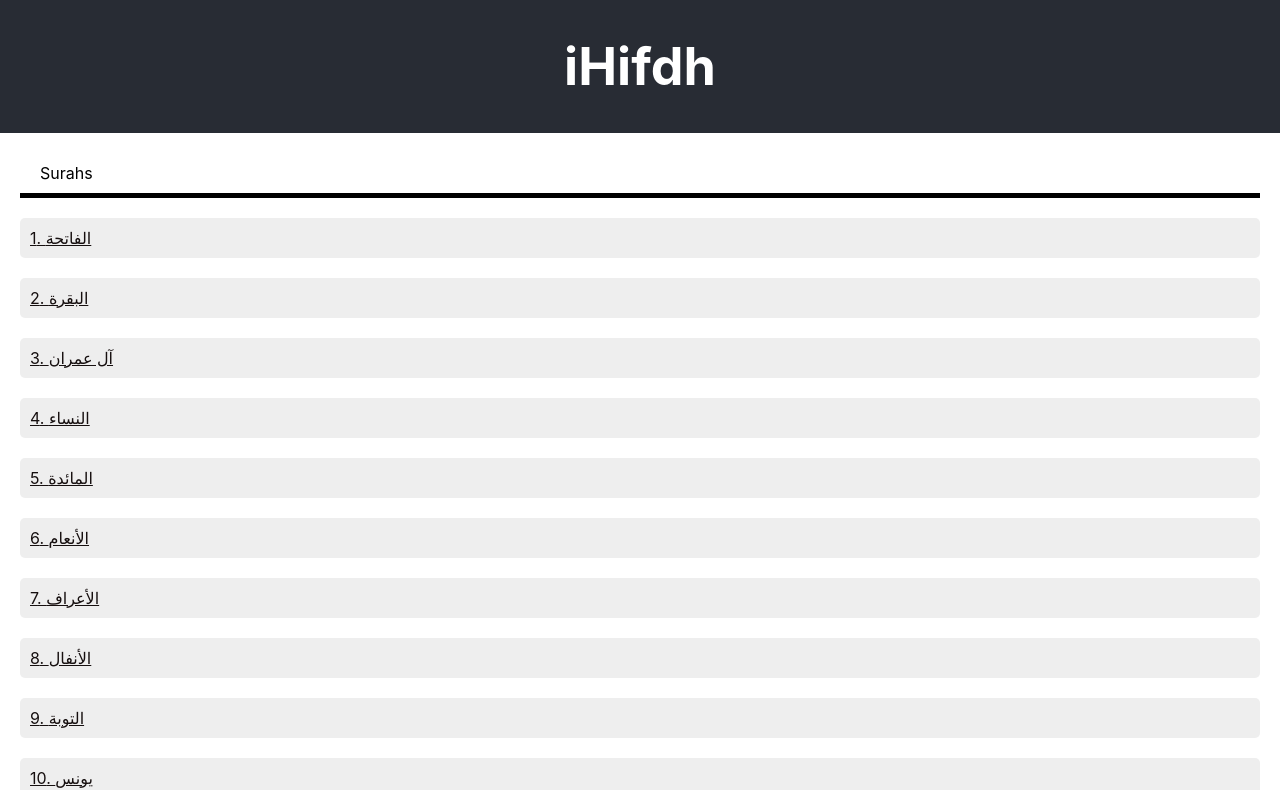
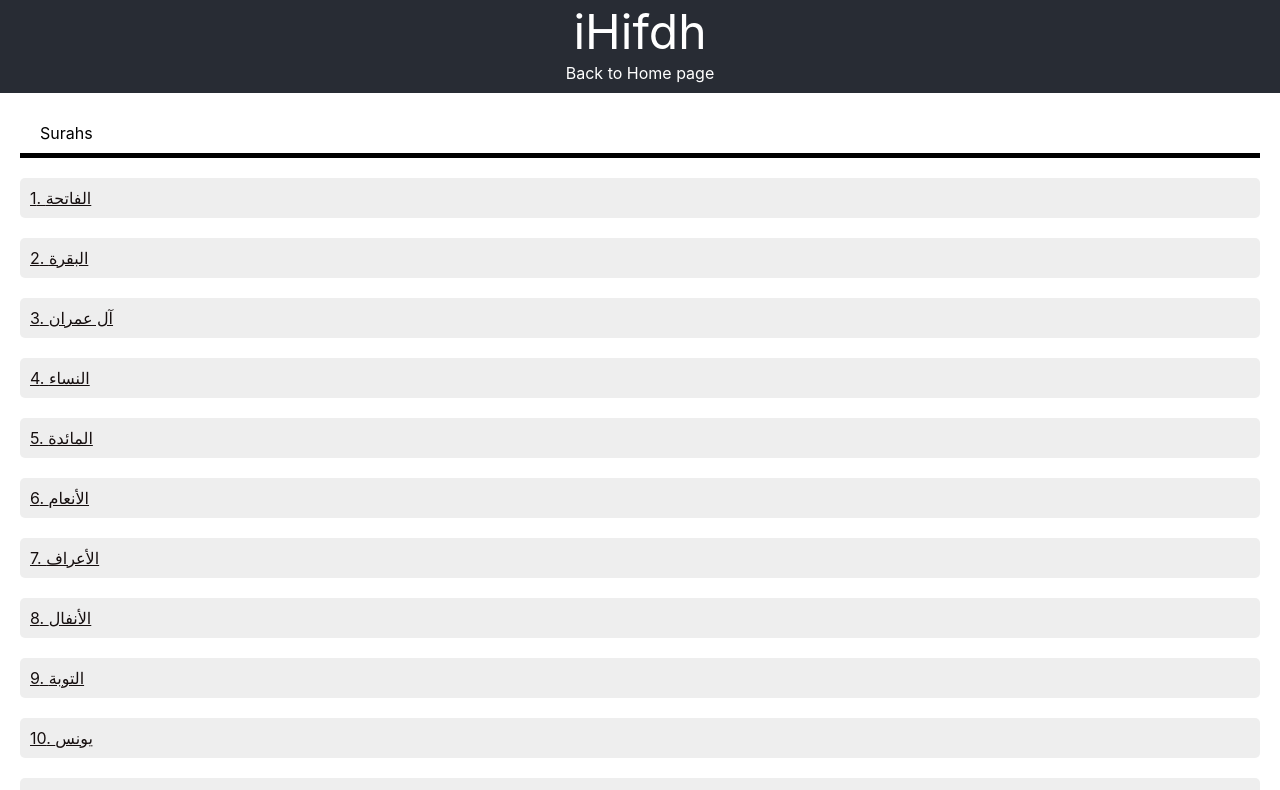
Before and after one commit to jamalosman/i-hifdh, a React (Create React App) app: page / in a window 1280 px wide. Shown: the top 790 px of the page. Built offline with nearby package versions, Linux system fonts and the light colour scheme.

Commit message:
Fixed header

```diff
--- a/src/App.css
+++ /dev/null
@@ -1,22 +0,0 @@
-.App-header {
-  background-color: #282c34;
-  display: flex;
-  flex-direction: column;
-  align-items: center;
-  justify-content: center;
-  font-size: calc(10px + 2vmin);
-  color: white;
-}
-
-.App-link {
-  color: #61dafb;
-}
-
-@keyframes App-logo-spin {
-  from {
-    transform: rotate(0deg);
-  }
-  to {
-    transform: rotate(360deg);
-  }
-}
--- a/src/App.tsx
+++ b/src/App.tsx
@@ -2,8 +2,6 @@ import React from 'react';
 import { BrowserRouter as Router, Switch, Route } from 'react-router-dom';
 import Home from './domain/Home/Home';
 import Surah from './domain/Surah/Surah';
-
-import './App.css';
 
 function App() {
   return (
--- a/src/components/Header/Header.tsx
+++ b/src/components/Header/Header.tsx
@@ -1,10 +1,38 @@
 import React from 'react';
+import styled from 'styled-components';
+
+const Title = styled.h1`
+  color: white;
+  text-decoration: none;
+  font-size: 3rem;
+  padding: 2px 0px;
+`;
+
+const TextBacKToHome = styled.p`
+  color: white;
+  margin: 0px 0px 10px 0px;
+  display: none;
+`;
+
+const HeaderCss = styled.div`
+  background-color: #282c34;
+  display: flex;
+  flex-direction: column;
+  align-items: center;
+  justify-content: center;
+  &:hover ${TextBacKToHome} {
+    display: block;
+  }
+`;
 
 function Header() {
   return (
-    <header className='App-header'>
-      <h1>iHifdh</h1>
-    </header>
+    <HeaderCss>
+      <Title as='a' href='/'>
+        iHifdh
+      </Title>
+      <TextBacKToHome>Back to Home page</TextBacKToHome>
+    </HeaderCss>
   );
 }
 
```
